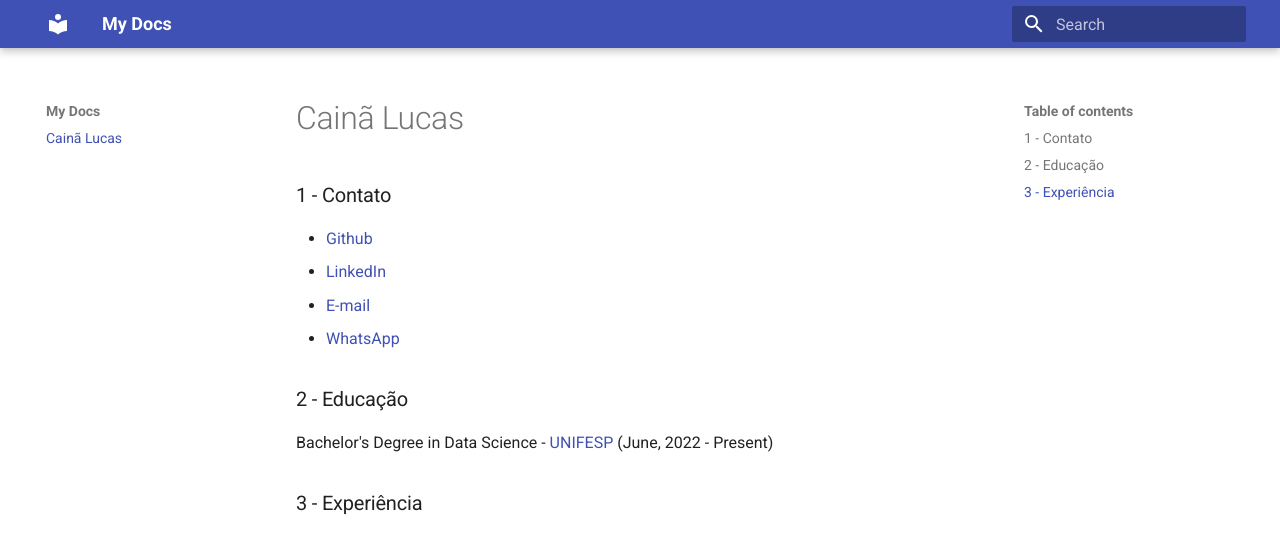
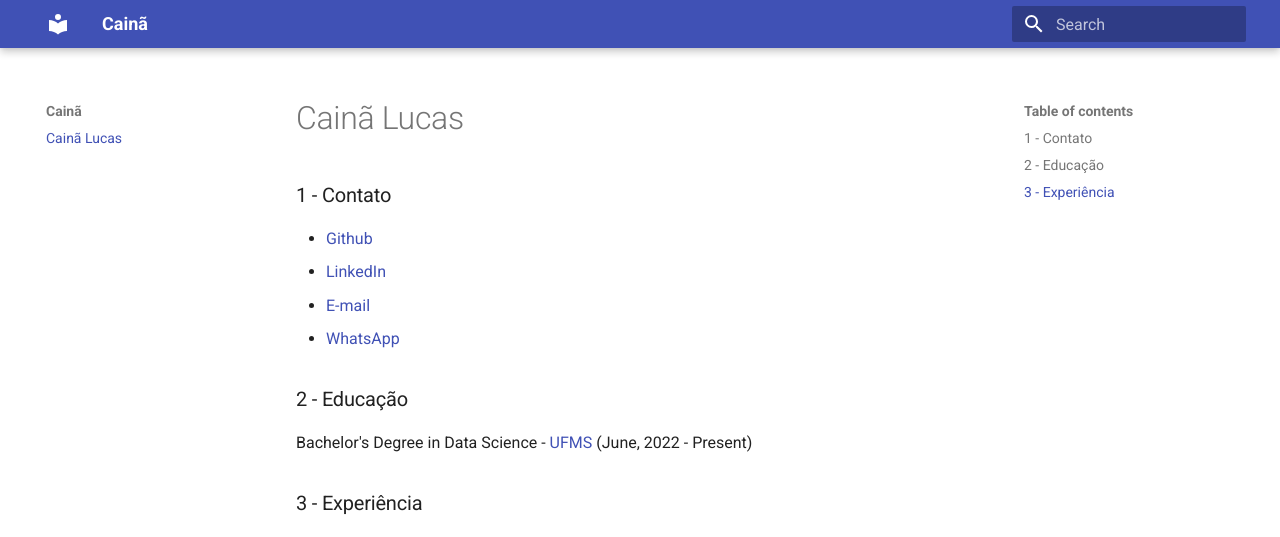
Before and after one commit to cainlucas/QuemSou, an MkDocs documentation site: the page built from docs/index.md, in a window 1280 px wide. Shown: the top 537 px of the page. Built offline with MkDocs 1.6.1 and Material for MkDocs 9.7.7, drawn with Linux system fonts in a browser that asks for light colours.

Commit message:
Atualiza infos

```diff
--- a/docs/index.md
+++ b/docs/index.md
@@ -8,7 +8,7 @@
 
 ### 2 - Educação
 
-Bachelor's Degree in Data Science - [UNIFESP](https://www.ufms.br//) (June, 2022 - Present)
+Bachelor's Degree in Data Science - [UFMS](https://www.ufms.br//) (June, 2022 - Present)
 
 ### 3 - Experiência
 
--- a/mkdocs.yml
+++ b/mkdocs.yml
@@ -1,3 +1,3 @@
-site_name: My Docs
+site_name: Cainã
 theme:
   name: material
```
